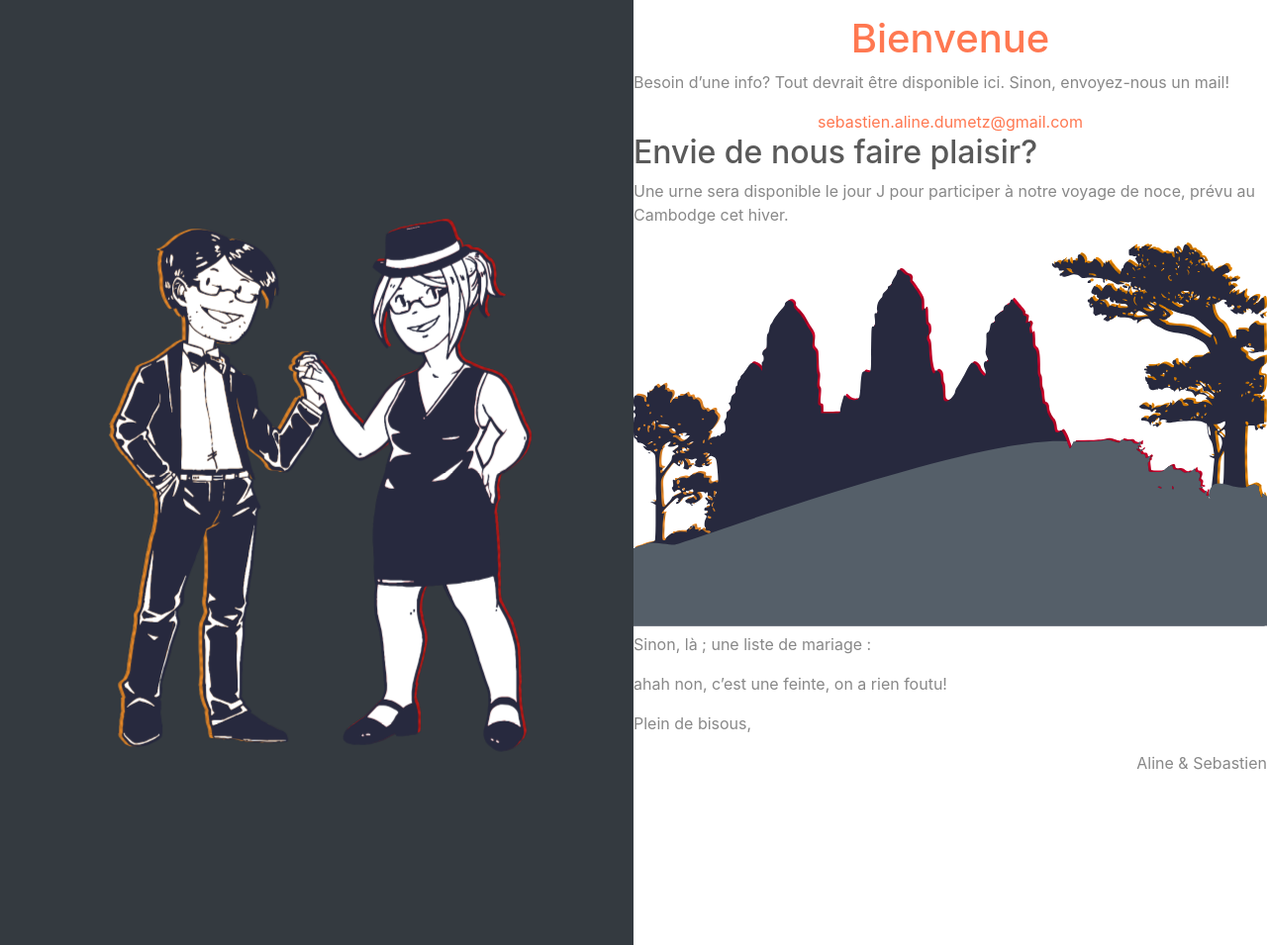
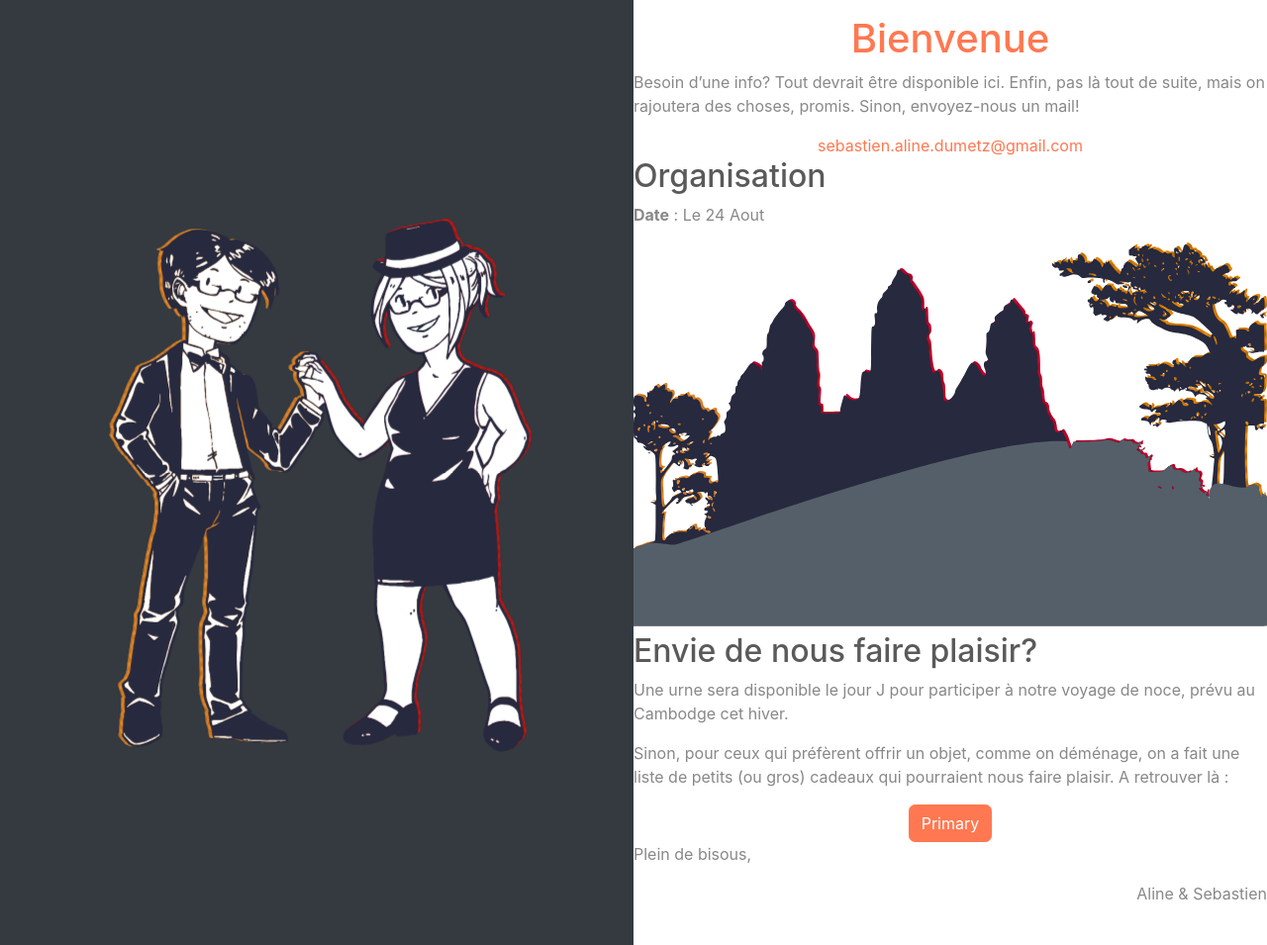
Before and after one commit to aline-seb/aline-seb.github.io, a Jekyll site: the page built from index.md, in a window 1280 px wide and 955 px high. Shown: the whole window at 99% size. Built offline with Jekyll 4.4.1, drawn with Linux system fonts in a browser that asks for light colours.

Commit message:
ajotu d'un lien vers la liste de cadeaux

```diff
--- a/index.md
+++ b/index.md
@@ -5,23 +5,33 @@ layout: default
 
 # Bienvenue
 
-Besoin d'une info? Tout devrait être disponible ici. Sinon, envoyez-nous un mail!
+Besoin d'une info? Tout devrait être disponible ici.
+Enfin, pas là tout de suite, mais on rajoutera des choses, promis.
+Sinon, envoyez-nous un mail!
 
 <center>
   <a href="mailto:sebastien.aline.dumetz@gmail.com" target="_top" >sebastien.aline.dumetz@gmail.com</a>
 </center>
 
+## Organisation
+
+**Date** : Le 24 Aout
+
+<div class="fw-image-wrapper">
+  {% include angkor.svg %}
+</div>
+
 ## Envie de nous faire plaisir?
 
 Une urne sera disponible le jour J pour participer à notre voyage de noce, prévu au Cambodge cet hiver.
 
-<div class="fw-image-wrapper">
-  {% include angkor.svg %}
-</div>
-Sinon, là ; une liste de mariage :
 
+Sinon, pour ceux qui préfèrent offrir un objet, comme on déménage, on a fait une liste de petits (ou gros) cadeaux qui pourraient nous faire plaisir. A retrouver là :
 
-> ahah non, c'est une feinte, on a rien foutu!
+<center>
+  <a type="button" class="btn btn-primary" href="https://www.milirose.com/liste-cadeaux-44301.html">Primary</a>
+</center>
+
 
 Plein de bisous,
 
```
